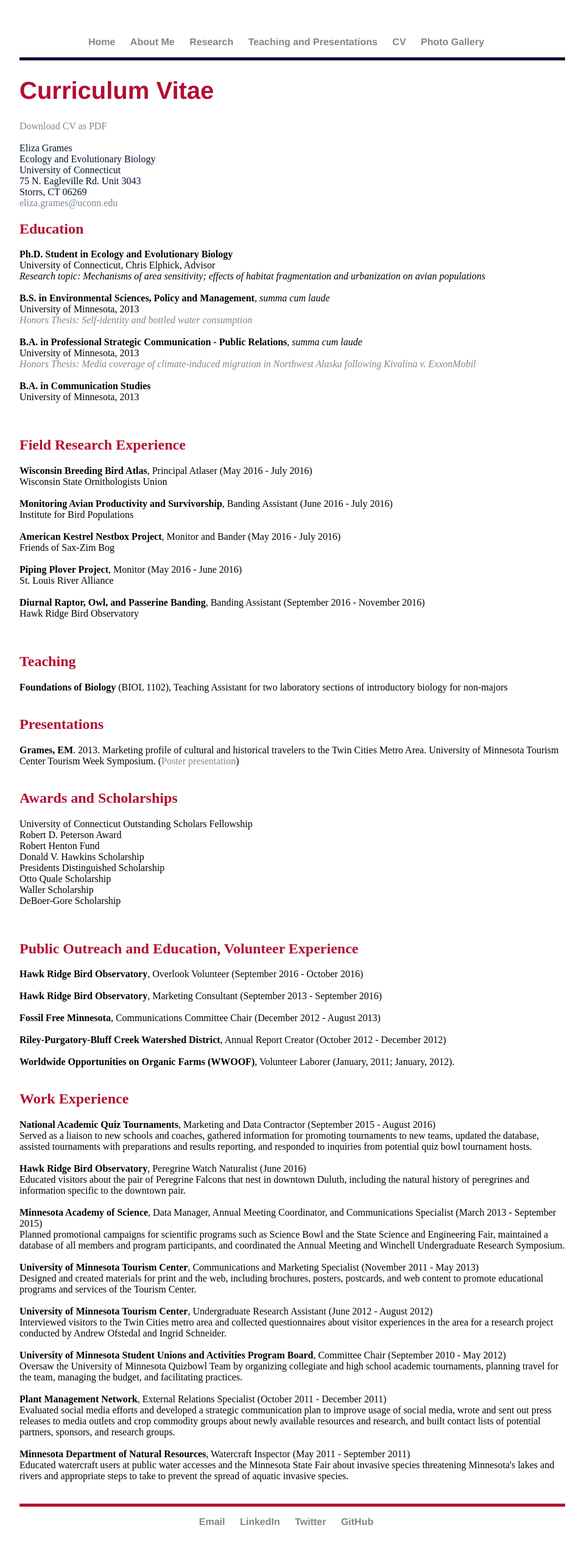
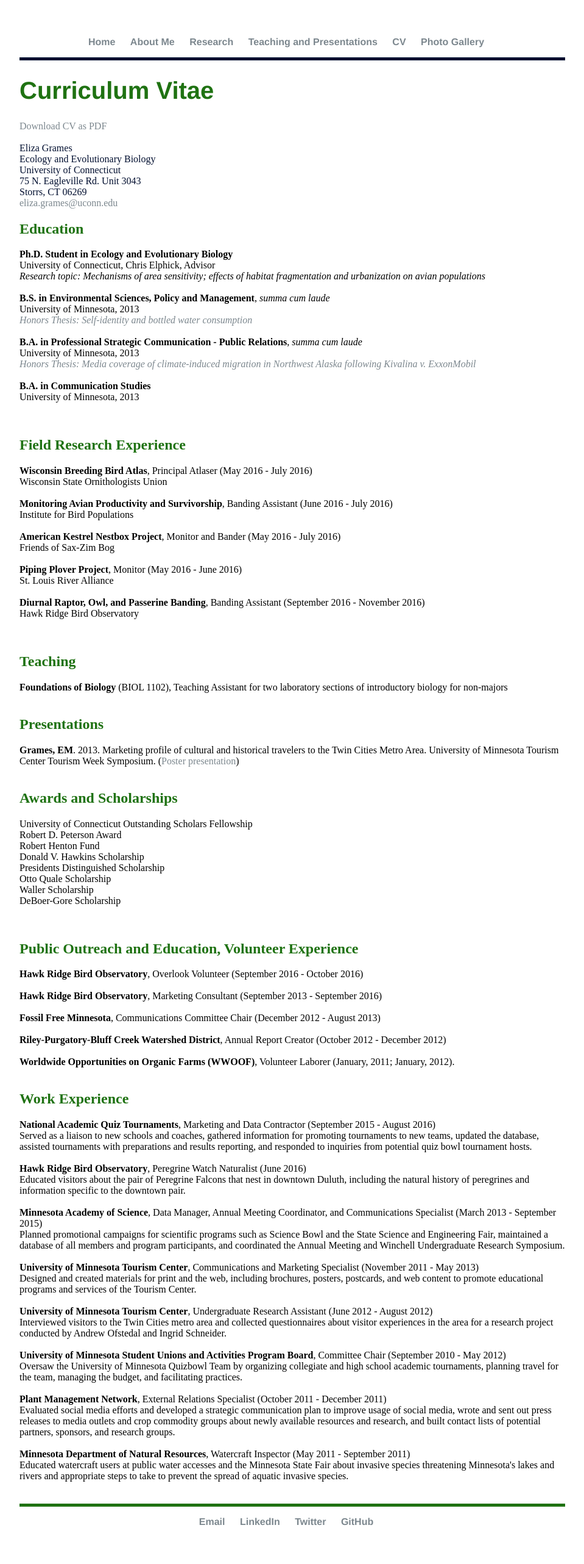
Before and after one commit to elizagrames/elizagrames.github.io, a Jekyll site: the page built from cv/index.html, in a window 1280 px wide. Shown: the whole page at 61% size, without its empty margins (160-1119 px from the left). Built offline with Jekyll 4.4.1, drawn with Linux system fonts in a browser that asks for light colours.

Commit message:
Update main.css

```diff
--- a/css/main.css
+++ b/css/main.css
@@ -21,16 +21,16 @@
     color: #7c878e;
 }
 a:hover {
-    color: #b20e31;
+    color: #1f7212;
 }
 h1 {
     font-size: 2.5em;
     font-family:'Helvetica', 'Arial', 'Sans-Serif';
-    color: #b20e31;
+    color: #1f7212;
 }
 h2 {
     font-size: 1.5em;
-    color: #b20e31;
+    color: #1f7212;
 }
 p {
     font-size: 1em;
@@ -38,7 +38,7 @@
     color: #000000;
 }
 footer {
-    border-top: 5px solid #b20e31;
+    border-top: 5px solid #1f7212;
     font-size: 1em;
 }
 
```
